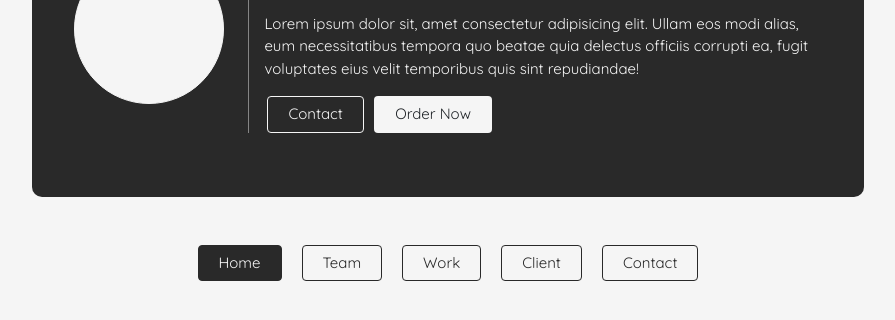
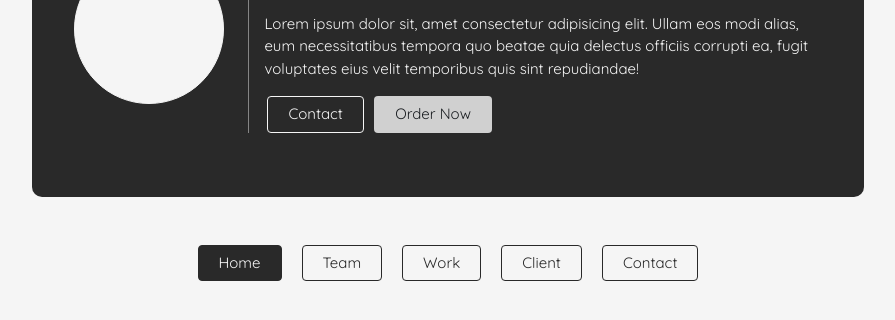
Before and after one commit to fritssasia/WebDev-Team, a plain HTML site: page index.html in a window 1280 px wide. In both pictures the pointer is over the link "Order Now". Shown: the part 234-554 px from the top of the page, without its empty margins (192-1087 px from the left). Drawn offline with nearby package versions, Linux system fonts and the light colour scheme.

Commit message:
update style .primary-btn:hover

```diff
--- a/assets/css/style.css
+++ b/assets/css/style.css
@@ -21,12 +21,15 @@ p {
 /* Button */
 .btn {
     font-size: 15px;
-
 }
 
 .primary-btn {
     background-color: #f5f5f5;
     color: #292929;
+}
+
+.primary-btn:hover {
+    filter: brightness(85%);
 }
 
 .primary-btn-outline {
```
